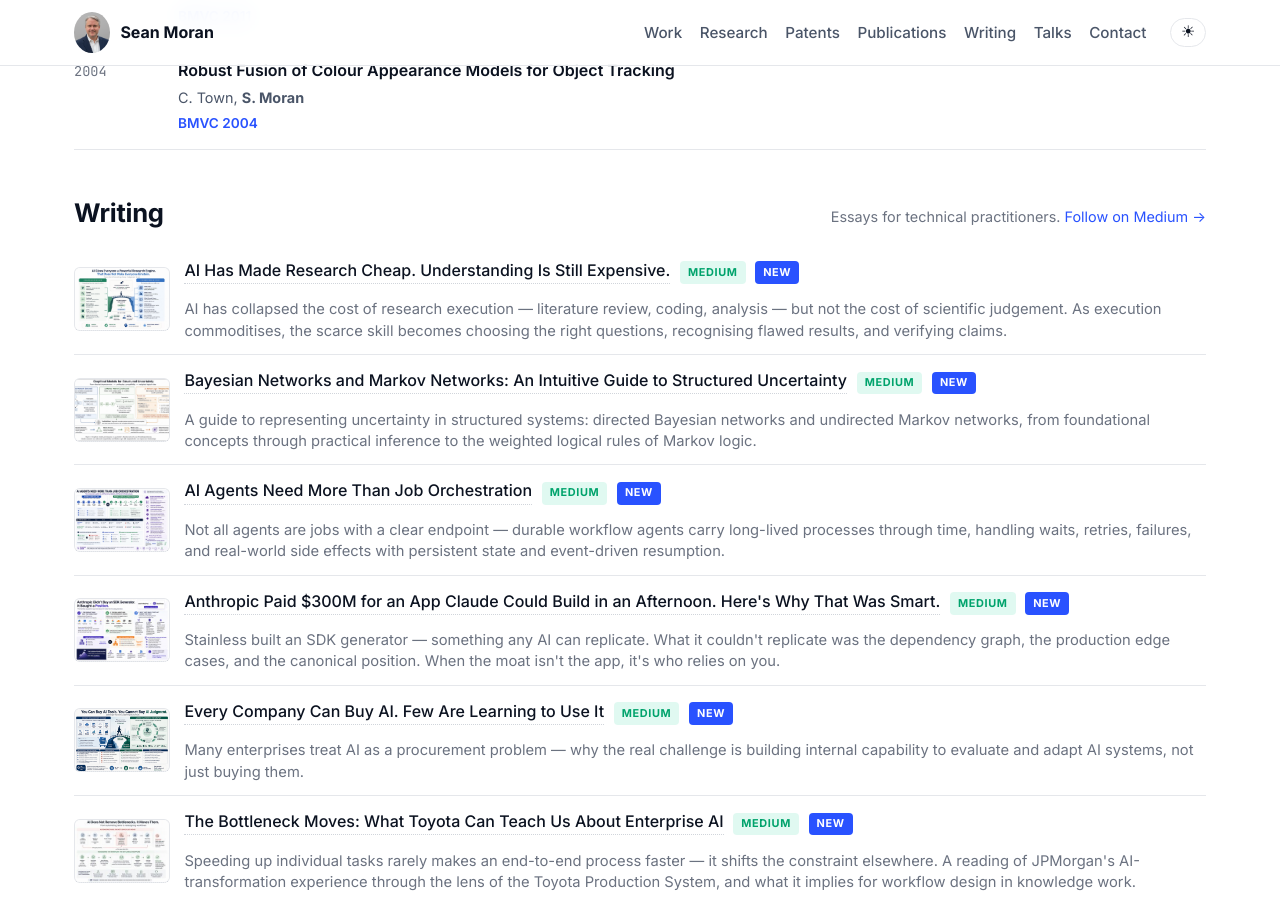
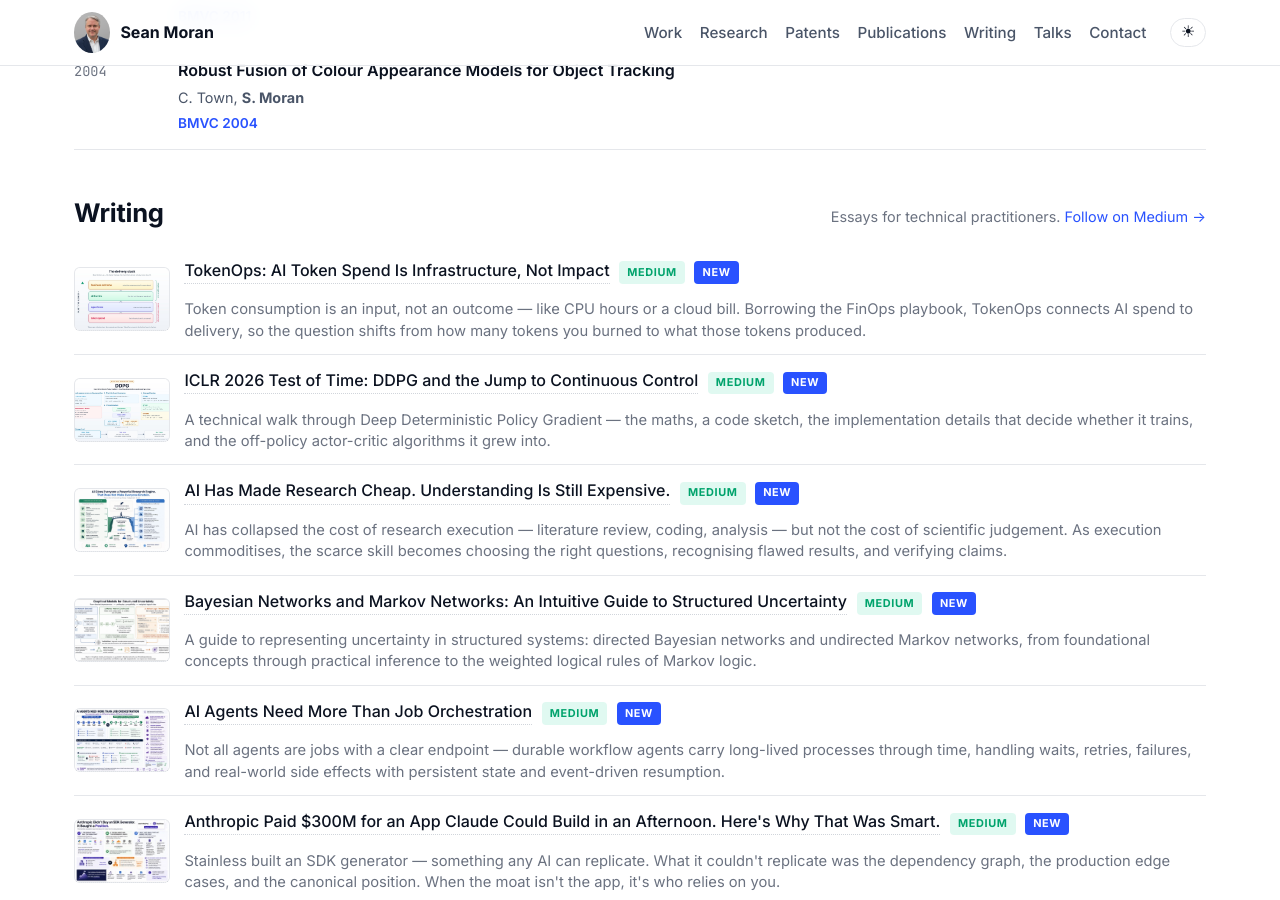
Before and after one commit to sjmoran/sjmoran.github.io, a Jekyll site: the page built from index.md, in a window 1280 px wide and 900 px high, scrolled down 15084 px. Built offline with Jekyll 4.4.1, drawn with Linux system fonts in a browser that asks for light colours.

Commit message:
writing: add TokenOps article to writing section
New top entry linking the Medium piece 'TokenOps: AI Token Spend Is
Infrastructure, Not Impact', using the delivery-stack graphic as its
icon. Also commits the DDPG thumbnail, which the existing DDPG entry
referenced but was never added to the repo.

Co-Authored-By: Claude Opus 4.8 (1M context) <noreply@anthropic.com>

```diff
--- a/_includes/writing.html
+++ b/_includes/writing.html
@@ -5,6 +5,26 @@
   </div>
 
   <ul class="writing-list">
+    <li>
+      <a class="writing-thumb" href="https://medium.com/@sean.j.moran/tokenops-ai-token-spend-is-infrastructure-not-impact-8fefadd99574" target="_blank" rel="noopener" aria-hidden="true" tabindex="-1">
+        <img src="/img/writing/tokenops-delivery-stack.jpg" alt="">
+      </a>
+      <div class="writing-meta">
+        <a href="https://medium.com/@sean.j.moran/tokenops-ai-token-spend-is-infrastructure-not-impact-8fefadd99574" target="_blank" rel="noopener">TokenOps: AI Token Spend Is Infrastructure, Not Impact</a>
+        <span class="badge badge-medium">Medium</span><span class="badge badge-new">New</span>
+        <p class="writing-blurb">Token consumption is an input, not an outcome — like CPU hours or a cloud bill. Borrowing the FinOps playbook, TokenOps connects AI spend to delivery, so the question shifts from how many tokens you burned to what those tokens produced.</p>
+      </div>
+    </li>
+    <li>
+      <a class="writing-thumb" href="https://medium.com/@sean.j.moran/iclr-2026-test-of-time-ddpg-and-the-jump-to-continuous-control-f1216ffed895" target="_blank" rel="noopener" aria-hidden="true" tabindex="-1">
+        <img src="/img/writing/ddpg-continuous-control.jpg" alt="">
+      </a>
+      <div class="writing-meta">
+        <a href="https://medium.com/@sean.j.moran/iclr-2026-test-of-time-ddpg-and-the-jump-to-continuous-control-f1216ffed895" target="_blank" rel="noopener">ICLR 2026 Test of Time: DDPG and the Jump to Continuous Control</a>
+        <span class="badge badge-medium">Medium</span><span class="badge badge-new">New</span>
+        <p class="writing-blurb">A technical walk through Deep Deterministic Policy Gradient — the maths, a code sketch, the implementation details that decide whether it trains, and the off-policy actor-critic algorithms it grew into.</p>
+      </div>
+    </li>
     <li>
       <a class="writing-thumb" href="https://medium.com/@sean.j.moran/ai-has-made-research-cheap-understanding-is-still-expensive-ae36da3f5205" target="_blank" rel="noopener" aria-hidden="true" tabindex="-1">
         <img src="/img/writing/research-cheap.jpg" alt="">
```
Also changed, not shown: img/writing/ddpg-continuous-control.jpg (added), img/writing/tokenops-delivery-stack.jpg (added).
